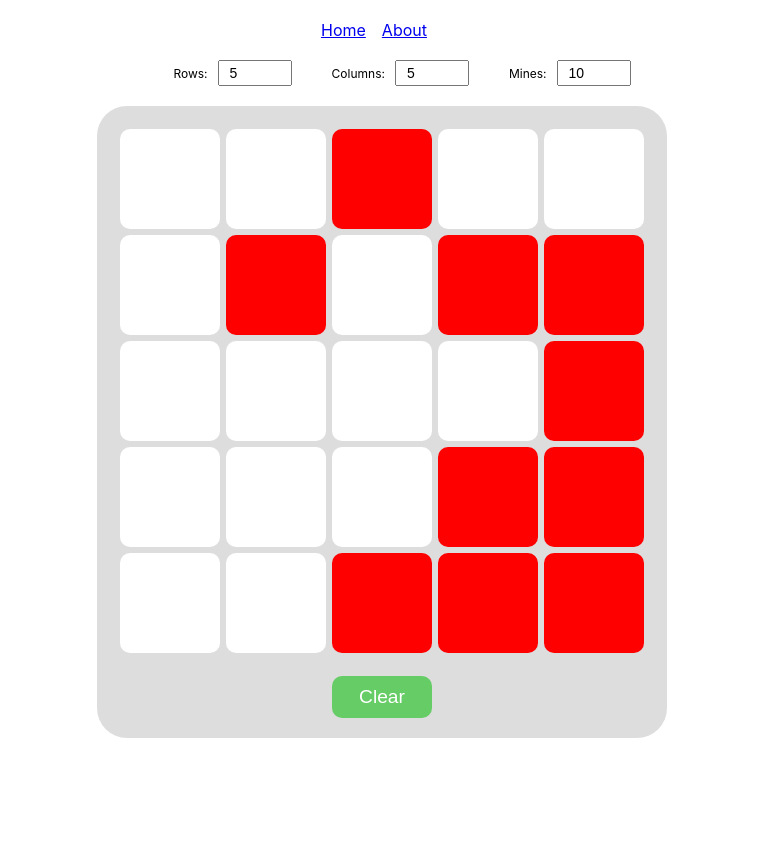
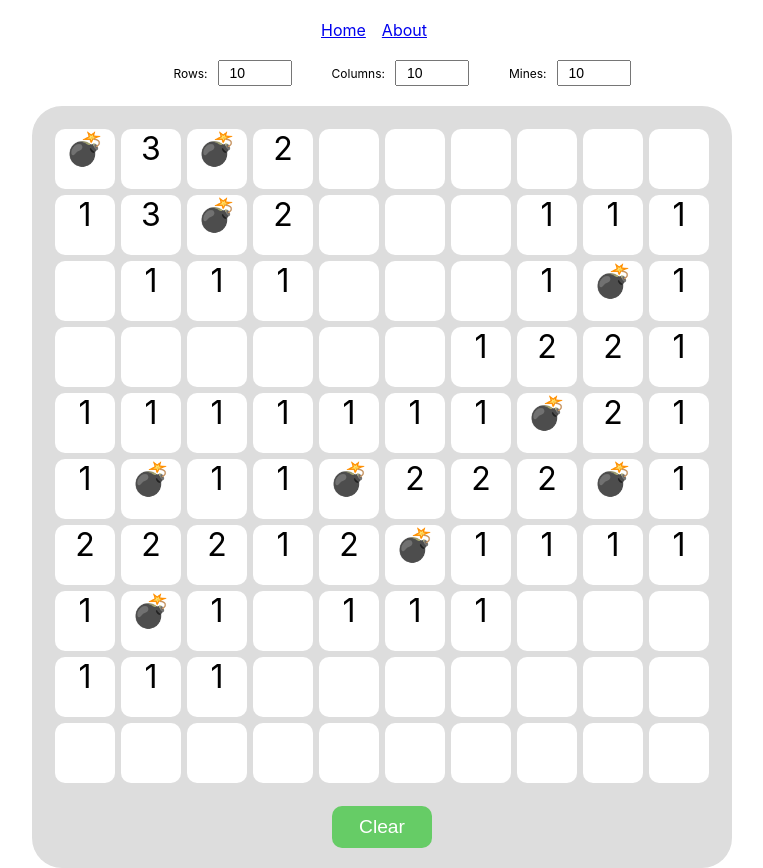
Before and after one commit to xitman78/react-minesweeper, a React (Create React App) app: page / in a window 1280 px wide. Shown: the whole page, without its empty margins (258-1021 px from the left). Before the commit the page ends 800 px from the top, so only its background shows below. Built offline with nearby package versions, Linux system fonts and the light colour scheme.

Commit message:
calculate number of neighbour mines

```diff
--- a/src/components/Cell.tsx
+++ b/src/components/Cell.tsx
@@ -5,30 +5,45 @@ import { CellValue } from "./Grid";
 export interface CellProps extends CellValue {
   rowIndex: number;
   colIndex: number;
+  onChange: (row: number, col: number) => void;
 }
 
-const Cell = styled("div")<CellProps>`
-  width: 100px;
-  height: 100px;
+const CellWrapper = styled("div")<{ isMine: boolean; isOpen: boolean }>`
+  width: 60px;
+  height: 60px;
   border-radius: 10px;
+  font-size: 2em;
+  display: flex;
+  align-items: center;
 
   @media (max-width: 700px) {
-    width: 60px;
-    height: 60px;
+    width: 40px;
+    height: 40px;
     border-radius: 8px;
   }
 
   margin: 3px;
   display: inline-block;
-  background-color: ${({ isMine, isOpen }) =>
-    isMine ? "red" : isOpen ? "orange" : "white"};
+  background-color: ${({ isOpen }) => (isOpen ? "orange" : "white")};
 
   &:hover {
-    background-color: ${({ isMine, isOpen }) =>
-      isMine ? "#ff5353" : isOpen ? "#ffb510" : "#efefef"};
+    background-color: ${({ isOpen }) => (isOpen ? "#ffb510" : "#efefef")};
   }
 
   transition: background-color 0.3s ease-out;
 `;
 
+const Cell: React.SFC<CellProps> = props => {
+  return (
+    <CellWrapper
+      onClick={() => props.onChange(props.rowIndex, props.colIndex)}
+      isMine={props.isMine}
+      isOpen={props.isOpen}
+    >
+      {props.neighbourMines ? <div>{props.neighbourMines}</div> : null}
+      {props.isMine ? <div>💣</div> : null}
+    </CellWrapper>
+  );
+};
+
 export default Cell;
--- a/src/components/Grid.tsx
+++ b/src/components/Grid.tsx
@@ -46,6 +46,37 @@ export interface GridState {
   rows: Array<Array<CellValue>>;
 }
 
+function getNeighbourCells(
+  rows: Array<CellValue[]>,
+  rowIndex: number,
+  cellIndex: number
+): Array<CellValue> {
+  const topNeighbours =
+    rowIndex === 0
+      ? []
+      : rows[rowIndex - 1].slice(
+          Math.max(cellIndex - 1, 0),
+          Math.max(cellIndex - 1, 0) + (cellIndex === 0 ? 2 : 3)
+        );
+
+  const leftCell = cellIndex <= 0 ? [] : [rows[rowIndex][cellIndex - 1]];
+
+  const rightCell =
+    cellIndex >= rows[0].length - 1 ? [] : [rows[rowIndex][cellIndex + 1]];
+
+  const bottomNeighbours =
+    rowIndex === rows.length - 1
+      ? []
+      : rows[rowIndex + 1].slice(
+          Math.max(cellIndex - 1, 0),
+          Math.max(cellIndex - 1, 0) + (cellIndex === 0 ? 2 : 3)
+        );
+
+  return topNeighbours
+    .concat(leftCell, rightCell, bottomNeighbours)
+    .filter(cell => !cell.isMine);
+}
+
 function getInitialState(
   rows: number,
   cols: number,
@@ -63,8 +94,7 @@ function getInitialState(
 
   let seedCounter = 0;
 
-  return {
-    rows: new Array<Array<CellValue[]>>(rows).fill([]).map(_ =>
+  const allRows = new Array<Array<CellValue[]>>(rows).fill([]).map(_ =>
     new Array(cols)
       .fill({
         isMine: false,
@@ -75,7 +105,21 @@ function getInitialState(
         ...cell,
         isMine: mineSeeder[seedCounter++]
       }))
-    )
+  );
+
+  for (let ri = 0; ri < rows; ri++) {
+    for (let ci = 0; ci < cols; ci++) {
+      if (allRows[ri][ci].isMine) {
+        const neighbourCells = getNeighbourCells(allRows, ri, ci);
+        neighbourCells.forEach(cell => {
+          cell.neighbourMines++;
+        });
+      }
+    }
+  }
+
+  return {
+    rows: allRows
   };
 }
 
@@ -88,7 +132,7 @@ const Grid: React.SFC<GridProps> = props => {
   const [state, setState] = useState<GridState>(initialState);
 
   useMemo(() => {
-    console.log("use memo 2");
+    // console.log("use memo 2");
     setState(getInitialState(props.rows, props.cols, props.mines));
   }, [props.rows, props.cols, props.mines]);
 
--- a/src/components/Row.tsx
+++ b/src/components/Row.tsx
@@ -24,7 +24,7 @@ const Row: React.SFC<RowProps> = ({ rowData, rowIndex, onChange }) => {
           rowIndex={rowIndex}
           colIndex={cellIndex}
           {...cellValue}
-          onClick={() => onChange(rowIndex, cellIndex)}
+          onChange={onChange}
         />
       ))}
     </RowWrapper>
--- a/src/containers/FourInRow.tsx
+++ b/src/containers/FourInRow.tsx
@@ -43,8 +43,8 @@ class FourInRowPage extends React.Component<{}, AppState> {
     this.handleInputChange = this.handleInputChange.bind(this);
 
     this.state = {
-      rows: 5,
-      cols: 5,
+      rows: 10,
+      cols: 10,
       mines: 10
     };
   }
```
Lines whose indentation alone changed are shown as unchanged.
